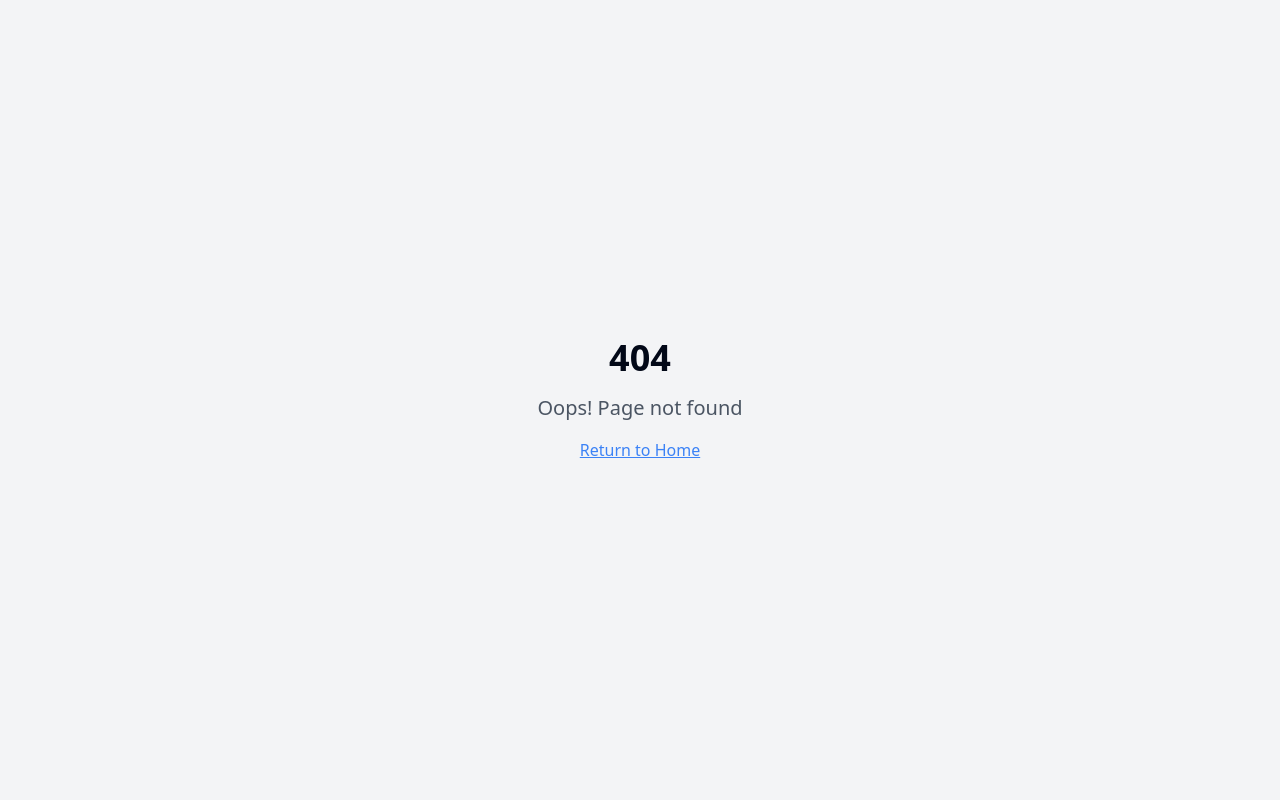
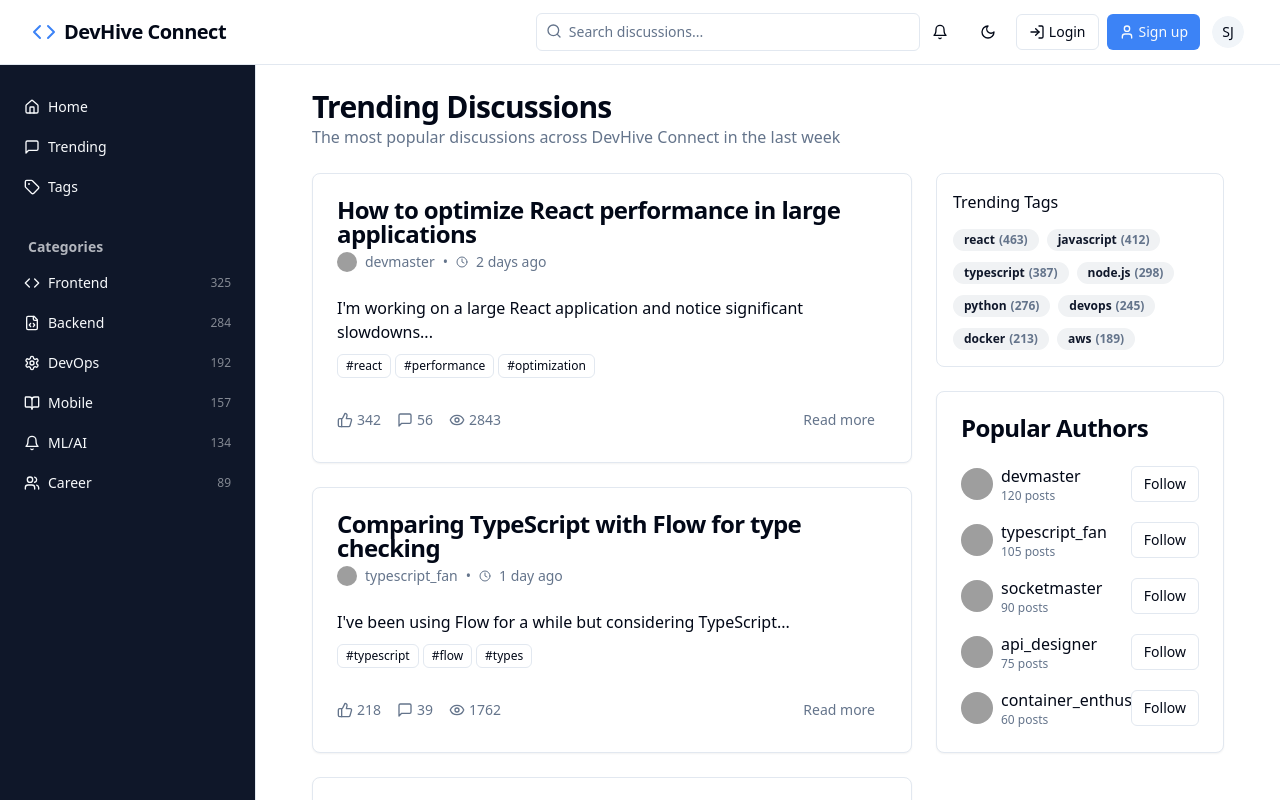
Before and after one commit to revathi-mp/dev-hive-connect, a React (Vite) app: page /trending in a window 1280 px wide. Before the commit this address had no page. Shown: the top 800 px of the page. Built offline with nearby package versions, Linux system fonts and the light colour scheme; grey boxes are pictures that could not be loaded.

Commit message:
Fix: Trending route not found
Fixes the 404 error when navigating to the trending page.

```diff
--- a/src/App.tsx
+++ b/src/App.tsx
@@ -1,3 +1,4 @@
+
 import { Toaster } from "@/components/ui/toaster";
 import { Toaster as Sonner } from "@/components/ui/sonner";
 import { TooltipProvider } from "@/components/ui/tooltip";
@@ -8,6 +9,7 @@ import LoginPage from "./pages/LoginPage";
 import SignupPage from "./pages/SignupPage";
 import ForgotPasswordPage from "./pages/ForgotPasswordPage";
 import ProfilePage from "./pages/ProfilePage";
+import TrendingPage from "./pages/TrendingPage";
 import NotFound from "./pages/NotFound";
 
 const queryClient = new QueryClient();
@@ -20,6 +22,7 @@ const App = () => (
       <BrowserRouter>
         <Routes>
           <Route path="/" element={<HomePage />} />
+          <Route path="/trending" element={<TrendingPage />} />
           <Route path="/login" element={<LoginPage />} />
           <Route path="/signup" element={<SignupPage />} />
           <Route path="/forgot-password" element={<ForgotPasswordPage />} />
--- /dev/null
+++ b/src/pages/TrendingPage.tsx
@@ -0,0 +1,180 @@
+
+import { MainLayout } from "@/components/layout/MainLayout";
+import { Button } from "@/components/ui/button";
+import { Card, CardContent, CardDescription, CardFooter, CardHeader, CardTitle } from "@/components/ui/card";
+import { TagList } from "@/components/forum/TagList";
+import { Link } from "react-router-dom";
+import { MessageSquare, ThumbsUp, Eye, Clock } from "lucide-react";
+
+// Mock trending posts data
+const trendingPosts = [
+  {
+    id: 1,
+    title: "How to optimize React performance in large applications",
+    content: "I'm working on a large React application and notice significant slowdowns...",
+    author: "devmaster",
+    avatar: "/placeholder.svg",
+    upvotes: 342,
+    comments: 56,
+    views: 2843,
+    createdAt: "2 days ago",
+    tags: ["react", "performance", "optimization"]
+  },
+  {
+    id: 2,
+    title: "Comparing TypeScript with Flow for type checking",
+    content: "I've been using Flow for a while but considering TypeScript...",
+    author: "typescript_fan",
+    avatar: "/placeholder.svg",
+    upvotes: 218,
+    comments: 39,
+    views: 1762,
+    createdAt: "1 day ago",
+    tags: ["typescript", "flow", "types"]
+  },
+  {
+    id: 3,
+    title: "Implementing WebSockets with Node.js and React",
+    content: "I need to build a real-time application with WebSockets...",
+    author: "socketmaster",
+    avatar: "/placeholder.svg",
+    upvotes: 175,
+    comments: 28,
+    views: 1459,
+    createdAt: "3 days ago",
+    tags: ["websockets", "node.js", "react"]
+  },
+  {
+    id: 4,
+    title: "Best practices for API design in 2024",
+    content: "What are the current best practices for designing RESTful APIs...",
+    author: "api_designer",
+    avatar: "/placeholder.svg",
+    upvotes: 156,
+    comments: 42,
+    views: 2105,
+    createdAt: "4 days ago",
+    tags: ["api", "rest", "design-patterns"]
+  },
+  {
+    id: 5,
+    title: "Docker vs Kubernetes for small projects",
+    content: "Is Kubernetes overkill for small to medium sized projects?...",
+    author: "container_enthusiast",
+    avatar: "/placeholder.svg",
+    upvotes: 132,
+    comments: 35,
+    views: 1876,
+    createdAt: "2 days ago",
+    tags: ["docker", "kubernetes", "devops"]
+  }
+];
+
+// Mock trending tags
+const trendingTags = [
+  { name: "react", count: 463 },
+  { name: "javascript", count: 412 },
+  { name: "typescript", count: 387 },
+  { name: "node.js", count: 298 },
+  { name: "python", count: 276 },
+  { name: "devops", count: 245 },
+  { name: "docker", count: 213 },
+  { name: "aws", count: 189 }
+];
+
+export default function TrendingPage() {
+  return (
+    <MainLayout>
+      <div className="container">
+        <div className="flex flex-col gap-6">
+          <div>
+            <h1 className="text-3xl font-bold tracking-tight">Trending Discussions</h1>
+            <p className="text-muted-foreground">
+              The most popular discussions across DevHive Connect in the last week
+            </p>
+          </div>
+
+          <div className="grid grid-cols-1 md:grid-cols-3 gap-6">
+            <div className="md:col-span-2 space-y-6">
+              {trendingPosts.map((post) => (
+                <Card key={post.id}>
+                  <CardHeader>
+                    <CardTitle>
+                      <Link to={`/posts/${post.id}`} className="hover:text-primary">
+                        {post.title}
+                      </Link>
+                    </CardTitle>
+                    <CardDescription className="flex items-center gap-2">
+                      <img src={post.avatar} alt={post.author} className="w-5 h-5 rounded-full" />
+                      <span>{post.author}</span>
+                      <span>•</span>
+                      <Clock className="h-3 w-3" />
+                      <span>{post.createdAt}</span>
+                    </CardDescription>
+                  </CardHeader>
+                  <CardContent>
+                    <p className="line-clamp-2">{post.content}</p>
+                    <div className="flex flex-wrap gap-1 mt-2">
+                      {post.tags.map((tag) => (
+                        <Link key={tag} to={`/tag/${tag}`}>
+                          <Button variant="outline" size="sm" className="h-6 px-2 text-xs">
+                            #{tag}
+                          </Button>
+                        </Link>
+                      ))}
+                    </div>
+                  </CardContent>
+                  <CardFooter className="flex justify-between text-sm text-muted-foreground">
+                    <div className="flex items-center gap-4">
+                      <span className="flex items-center gap-1">
+                        <ThumbsUp className="h-4 w-4" />
+                        {post.upvotes}
+                      </span>
+                      <span className="flex items-center gap-1">
+                        <MessageSquare className="h-4 w-4" />
+                        {post.comments}
+                      </span>
+                      <span className="flex items-center gap-1">
+                        <Eye className="h-4 w-4" />
+                        {post.views}
+                      </span>
+                    </div>
+                    <Button variant="ghost" size="sm" asChild>
+                      <Link to={`/posts/${post.id}`}>Read more</Link>
+                    </Button>
+                  </CardFooter>
+                </Card>
+              ))}
+            </div>
+
+            <div className="space-y-6">
+              <TagList tags={trendingTags} title="Trending Tags" />
+
+              <Card>
+                <CardHeader>
+                  <CardTitle>Popular Authors</CardTitle>
+                </CardHeader>
+                <CardContent>
+                  <div className="space-y-4">
+                    {["devmaster", "typescript_fan", "socketmaster", "api_designer", "container_enthusiast"].map((author, index) => (
+                      <div key={author} className="flex items-center justify-between">
+                        <div className="flex items-center gap-2">
+                          <img src="/placeholder.svg" alt={author} className="w-8 h-8 rounded-full" />
+                          <div>
+                            <p className="font-medium">{author}</p>
+                            <p className="text-xs text-muted-foreground">{120 - index * 15} posts</p>
+                          </div>
+                        </div>
+                        <Button variant="outline" size="sm">Follow</Button>
+                      </div>
+                    ))}
+                  </div>
+                </CardContent>
+              </Card>
+            </div>
+          </div>
+        </div>
+      </div>
+    </MainLayout>
+  );
+}
```
